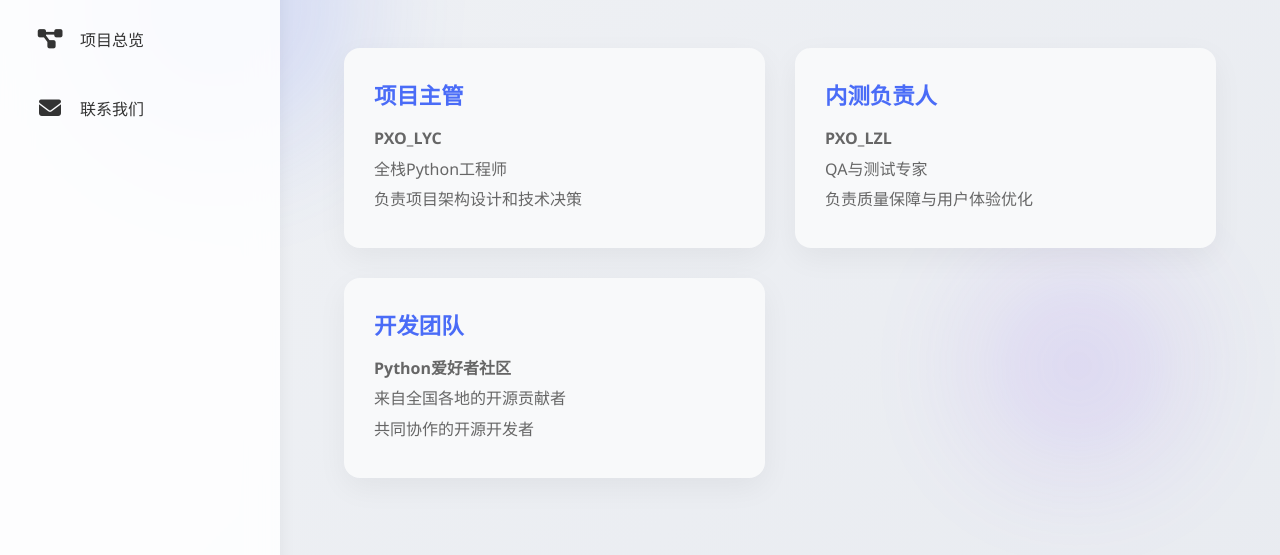
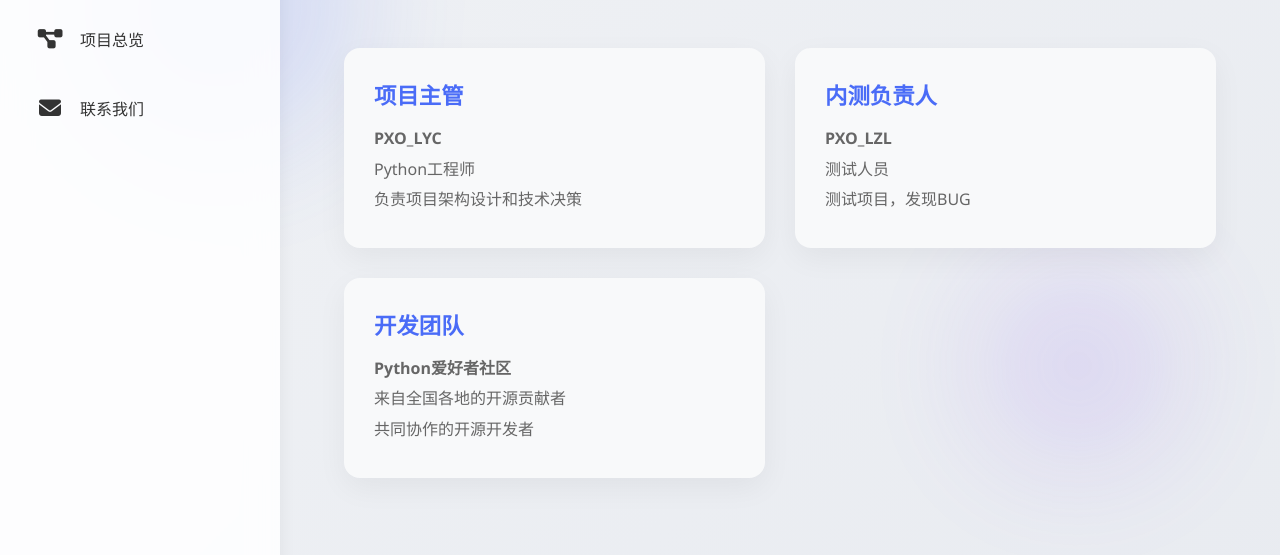
Before and after one commit to Zerper-Team/zerper-team.github.io, a plain HTML site: page index.html in a window 1280 px wide. Shown: the part 199-754 px from the top of the page. Drawn offline with Linux system fonts and the light colour scheme.

Commit message:
Update index.html

```diff
--- a/index.html
+++ b/index.html
@@ -461,15 +461,15 @@
                 <div class="team-card" style="animation-delay: 0.2s">
                     <h3>项目主管</h3>
                     <p><strong>PXO_LYC</strong></p>
-                    <p>全栈Python工程师</p>
+                    <p>Python工程师</p>
                     <p>负责项目架构设计和技术决策</p>
                 </div>
 
                 <div class="team-card" style="animation-delay: 0.4s">
                     <h3>内测负责人</h3>
                     <p><strong>PXO_LZL</strong></p>
-                    <p>QA与测试专家</p>
-                    <p>负责质量保障与用户体验优化</p>
+                    <p>测试人员</p>
+                    <p>测试项目，发现BUG</p>
                 </div>
 
                 <div class="team-card" style="animation-delay: 0.6s">
@@ -495,7 +495,7 @@
         <div class="email-section" id="email">
             <h2>联系我们</h2>
             <a href="mailto:zerper-team@github.com" class="email-link">
-                <i class="fas fa-envelope"></i> zerper-team@github.com
+                <i class="fas fa-envelope"></i> zerper-team@outlook.com
             </a>
             <p style="margin-top: 20px; color: #666;">开源协作 · 技术交流 · 项目贡献</p>
         </div>
```
